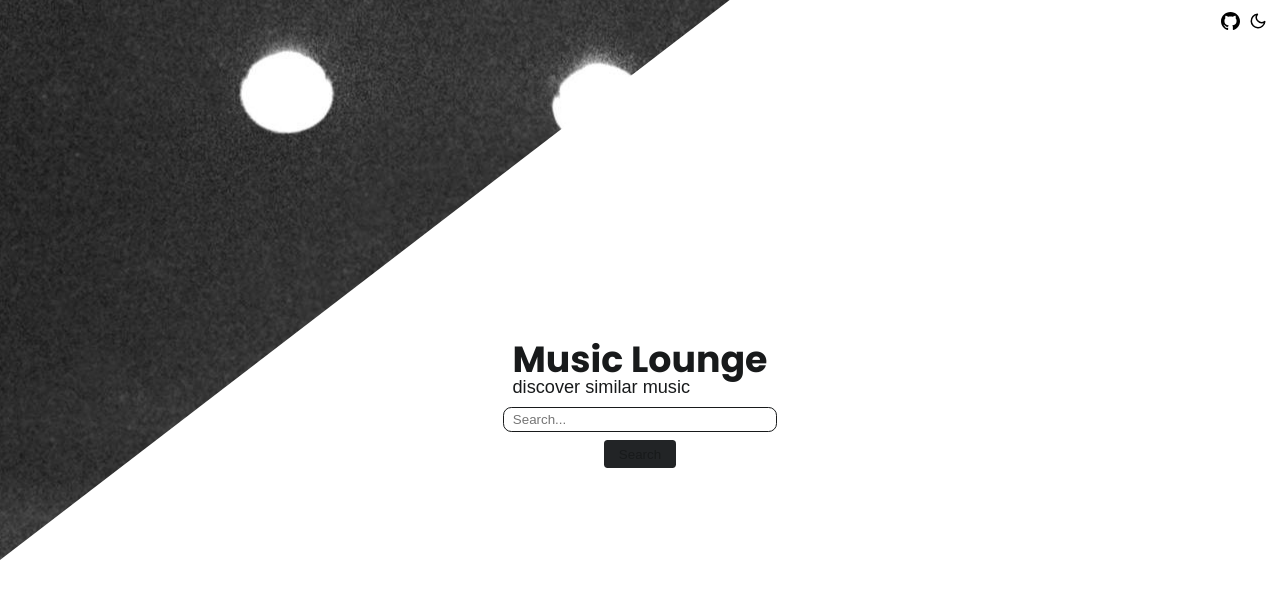
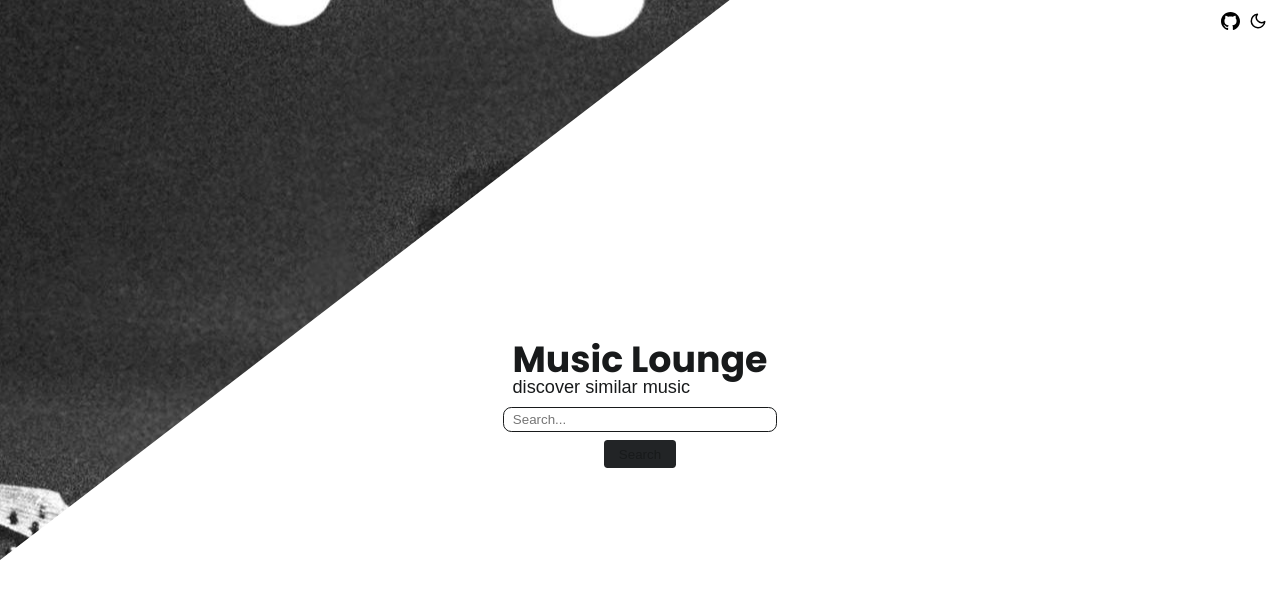
Before and after one commit to draganstefanovic12/Music-lounge, a React (Vite) app: page / in a window 1280 px wide. Shown: the top 598 px of the page. Built offline with nearby package versions, Linux system fonts and the light colour scheme; a web font is replaced by a local one.

Commit message:
fixed main bg position

```diff
--- a/src/App.css
+++ b/src/App.css
@@ -16,7 +16,7 @@
 
 body {
   background-image: url("./assets/hendrix-bg.jpg");
-  background-position: -18em -9.1em;
+  background-position: -18em -15em;
   color: var(--color-font);
   /* light theme */
   --color-font: #181a1b;
```
